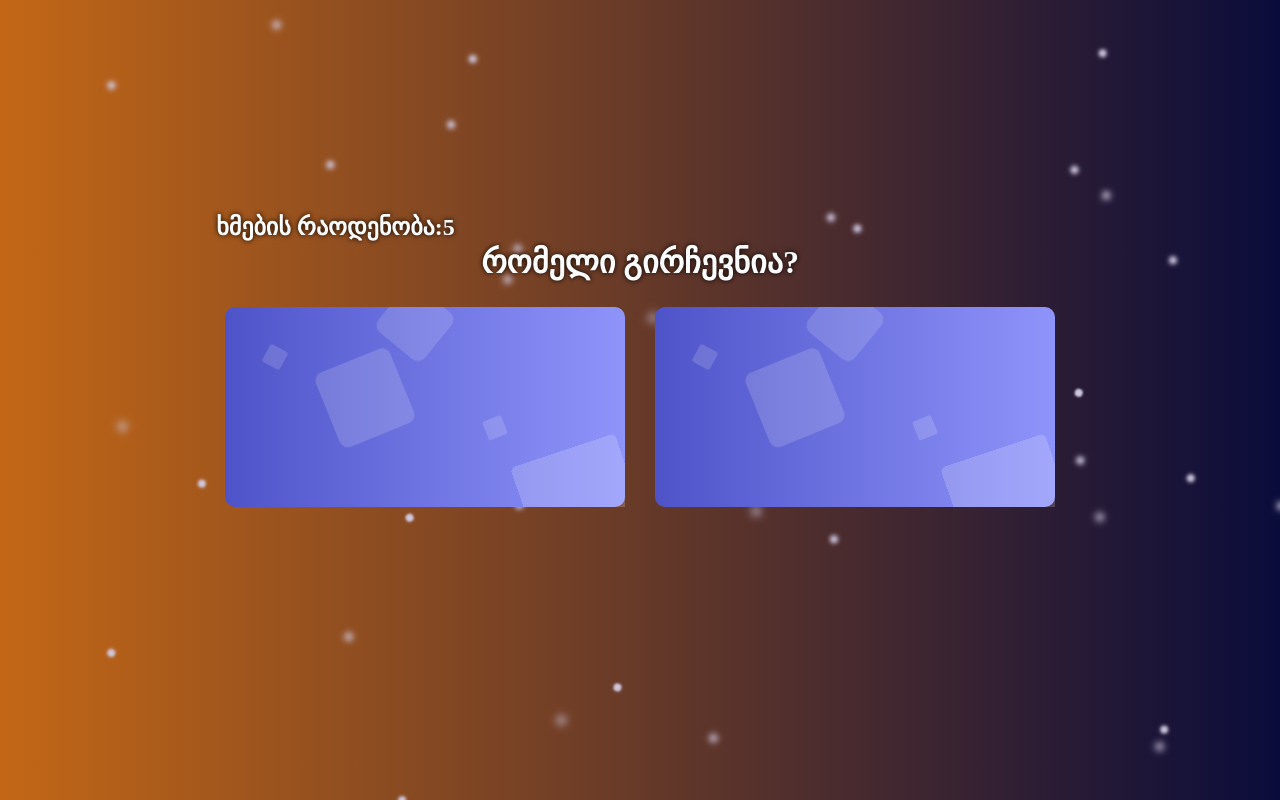
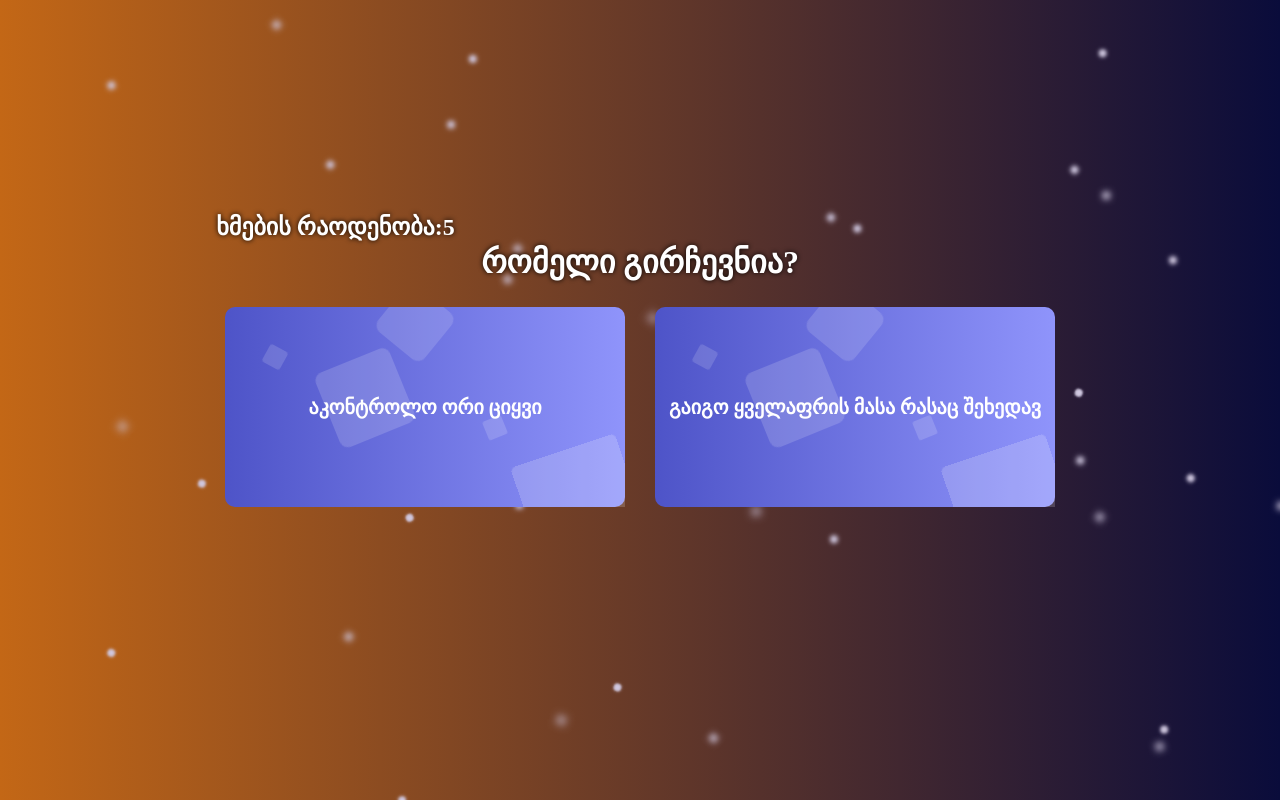
Before and after one commit to Tornike512/Weight-Squirrel-2, a React (Vite) app: page / in a window 1280 px wide. Built offline with nearby package versions, Linux system fonts and the light colour scheme.

Commit message:
Add: Text To Water Component using Props

```diff
--- a/src/App.tsx
+++ b/src/App.tsx
@@ -63,9 +63,9 @@ function App() {
         </h1>
         <div className="card-page-wrapper">
           {/* <Card question="აკონტროლო ორი ციყვი" /> */}
-          <Water />
+          <Water question="აკონტროლო ორი ციყვი" />
           {/* <Card question="გაიგო ყველაფრის მასა რასაც შეხედავ" /> */}
-          <Water />
+          <Water question="გაიგო ყველაფრის მასა რასაც შეხედავ" />
         </div>
       </div>
     </>
--- a/src/Components/Water/Water.scss
+++ b/src/Components/Water/Water.scss
@@ -22,6 +22,12 @@
   height: 200px;
   border-radius: 10px;
   position: relative;
+  display: flex;
+  align-items: center;
+  justify-content: center;
+  font-size: $font-size-20px;
+  font-weight: bold;
+  color: #ffffff;
 }
 
 .circles {
--- a/src/Components/Water/Water.tsx
+++ b/src/Components/Water/Water.tsx
@@ -1,9 +1,10 @@
 import "./Water.scss";
 
-export function Water() {
+export function Water({ question }: { question: string }) {
   return (
     <>
       <div className="area">
+        {question}
         <ul className="circles">
           <li></li>
           <li></li>
```
